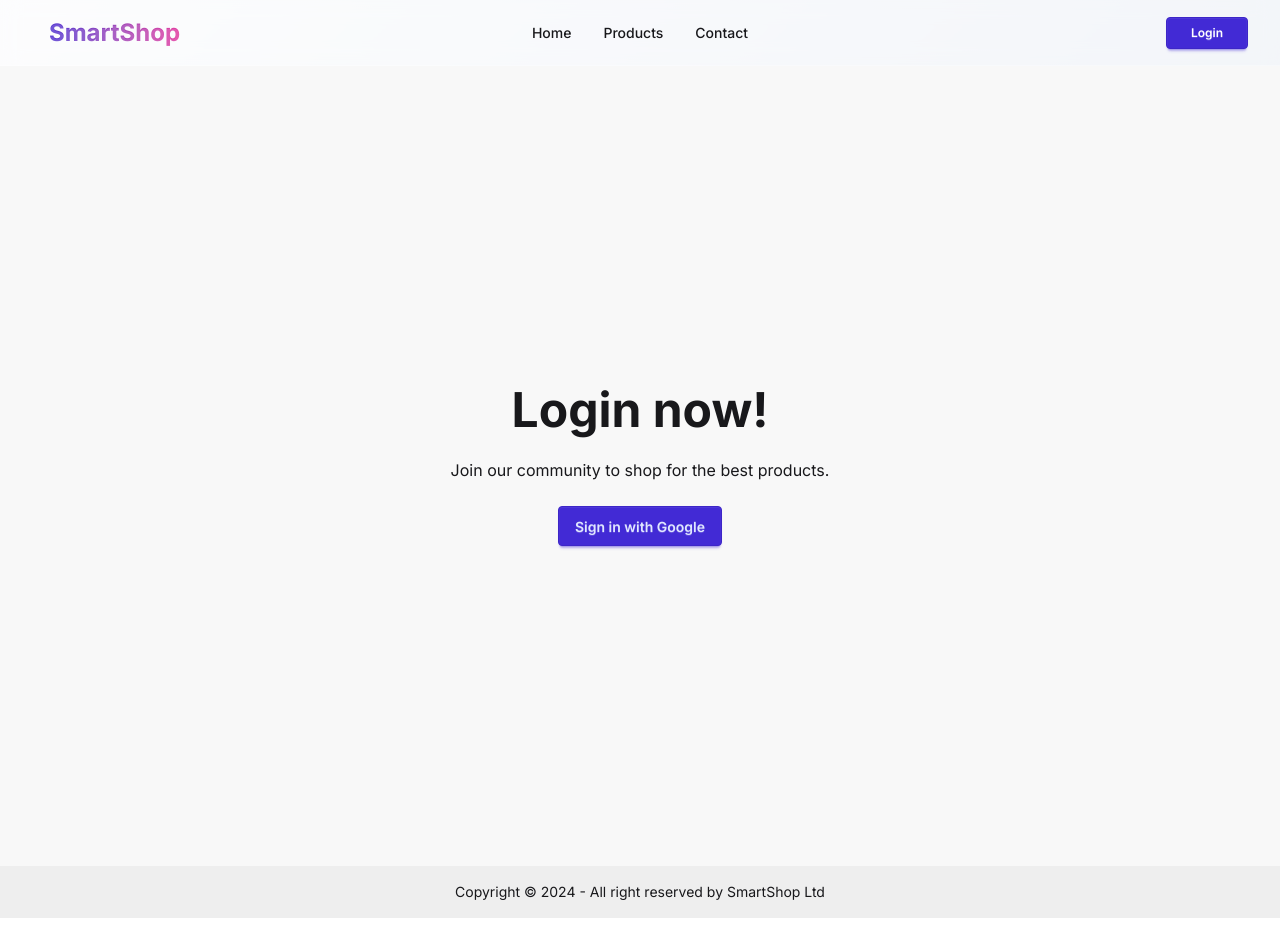
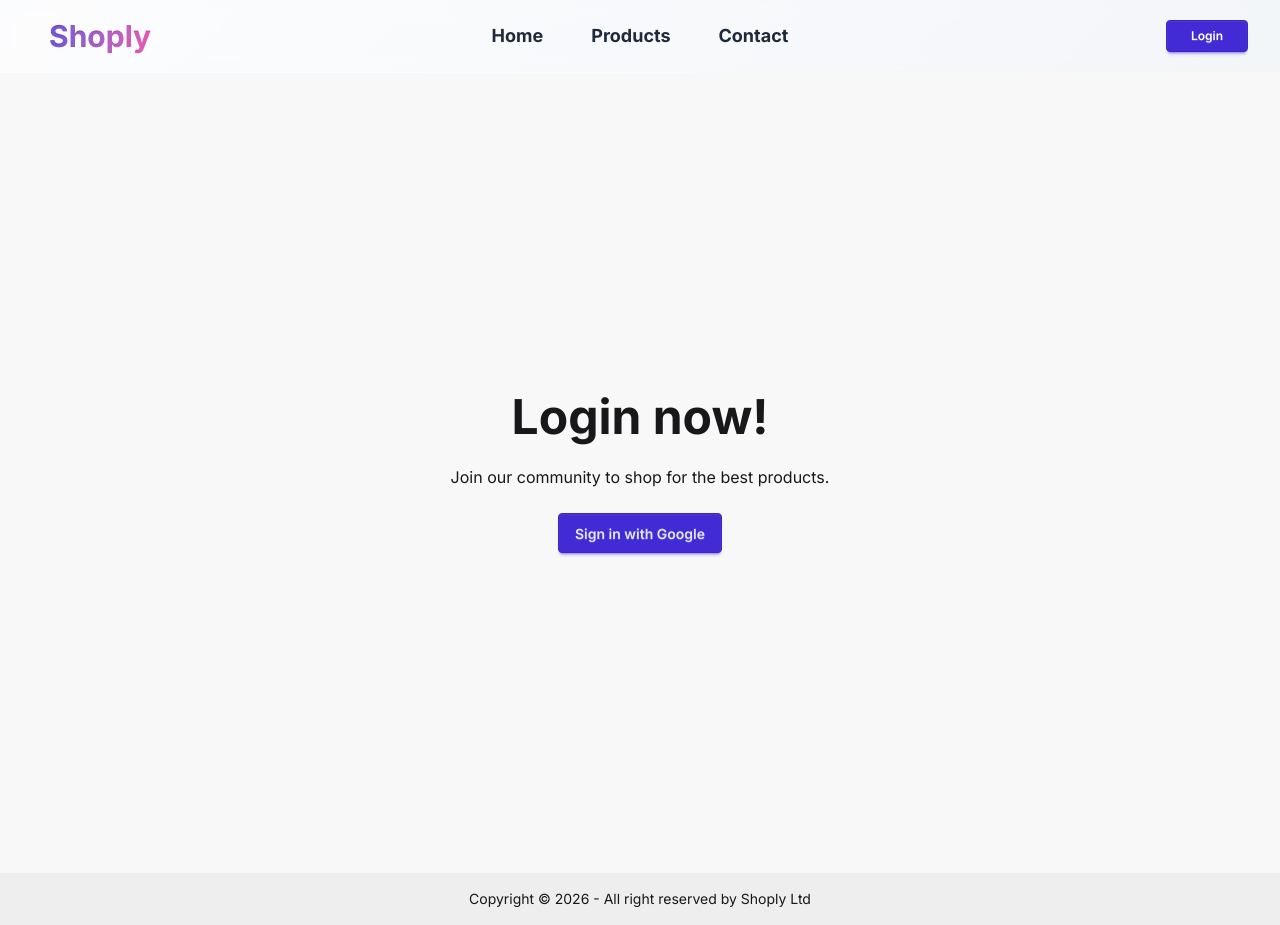
Before and after one commit to israr-source/smart-ecommerce-platform, a React (Vite) app in the folder client/: page /login in a window 1280 px wide. Built offline with nearby package versions, Linux system fonts and the light colour scheme.

Commit message:
Name correction and UI Update

```diff
--- a/client/index.html
+++ b/client/index.html
@@ -1,16 +1,19 @@
 <!doctype html>
 <html lang="en">
+
 <head>
   <meta charset="UTF-8" />
   <link rel="icon" type="image/svg+xml" href="/vite.svg" />
   <meta name="viewport" content="width=device-width, initial-scale=1.0" />
-    <title>SmartEcommercePlatform</title>
+  <title>Shoply</title>
   <link rel="preconnect" href="https://fonts.googleapis.com">
   <link rel="preconnect" href="https://fonts.gstatic.com" crossorigin>
   <link href="https://fonts.googleapis.com/css2?family=Inter:wght@300;400;500;600;700&display=swap" rel="stylesheet">
 </head>
+
 <body>
   <div id="root"></div>
   <script type="module" src="/src/main.jsx"></script>
 </body>
+
 </html>
--- a/client/src/components/Footer.jsx
+++ b/client/src/components/Footer.jsx
@@ -2,7 +2,7 @@ const Footer = () => {
     return (
         <footer className="footer footer-center p-4 bg-base-300 text-base-content">
             <aside>
-                <p>Copyright © 2024 - All right reserved by SmartShop Ltd</p>
+                <p>Copyright © 2026 - All right reserved by Shoply Ltd</p>
             </aside>
         </footer>
     );
--- a/client/src/components/Navbar.jsx
+++ b/client/src/components/Navbar.jsx
@@ -15,14 +15,14 @@ const Navbar = () => {
                         {localStorage.getItem('token') && <li><Link to="/dashboard">Dashboard</Link></li>}
                     </ul>
                 </div>
-                <Link to="/" className="btn btn-ghost text-2xl font-bold bg-gradient-to-r from-primary to-secondary bg-clip-text text-transparent">SmartShop</Link>
+                <Link to="/" className="btn btn-ghost text-3xl font-extrabold bg-gradient-to-r from-primary to-secondary bg-clip-text text-transparent">Shoply</Link>
             </div>
             <div className="navbar-center hidden lg:flex">
-                <ul className="menu menu-horizontal px-1 gap-2">
-                    <li><Link to="/" className="font-medium hover:text-primary">Home</Link></li>
-                    <li><Link to="/products" className="font-medium hover:text-primary">Products</Link></li>
-                    <li><Link to="/contact" className="font-medium hover:text-primary">Contact</Link></li>
-                    {localStorage.getItem('token') && <li><Link to="/dashboard" className="font-medium hover:text-primary">Dashboard</Link></li>}
+                <ul className="menu menu-horizontal px-1 gap-6">
+                    <li><Link to="/" className="text-lg font-bold text-gray-800 hover:text-primary transition-colors">Home</Link></li>
+                    <li><Link to="/products" className="text-lg font-bold text-gray-800 hover:text-primary transition-colors">Products</Link></li>
+                    <li><Link to="/contact" className="text-lg font-bold text-gray-800 hover:text-primary transition-colors">Contact</Link></li>
+                    {localStorage.getItem('token') && <li><Link to="/dashboard" className="text-lg font-bold text-gray-800 hover:text-primary transition-colors">Dashboard</Link></li>}
                 </ul>
             </div>
             <div className="navbar-end">
```
Lines whose indentation alone changed are shown as unchanged.
